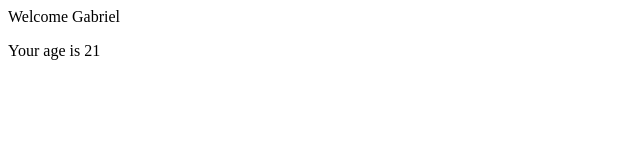
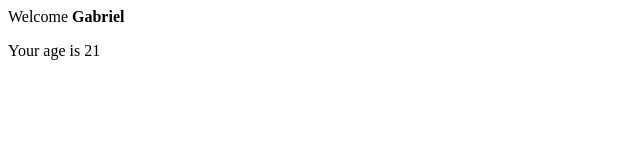
Before and after one commit to Maurilio224/React, a React (Create React App) app in the folder main/: page / in a window 1280 px wide. Shown: the top 160 px of the page, without its empty margins (0-640 px from the left). Built offline with nearby package versions, Linux system fonts and the light colour scheme.

Commit message:
esercizio-7:complete

```diff
--- a/main/src/index.js
+++ b/main/src/index.js
@@ -5,6 +5,6 @@ import Welcome from './Welcome';
 const root = ReactDOM.createRoot(document.getElementById('root'));
 root.render(
   <div>
-    <Welcome name = {"Gabriel"} age = {21} />
+    <Welcome name = {<strong>Gabriel</strong>} age = {21} />
  </div>
 );
```
